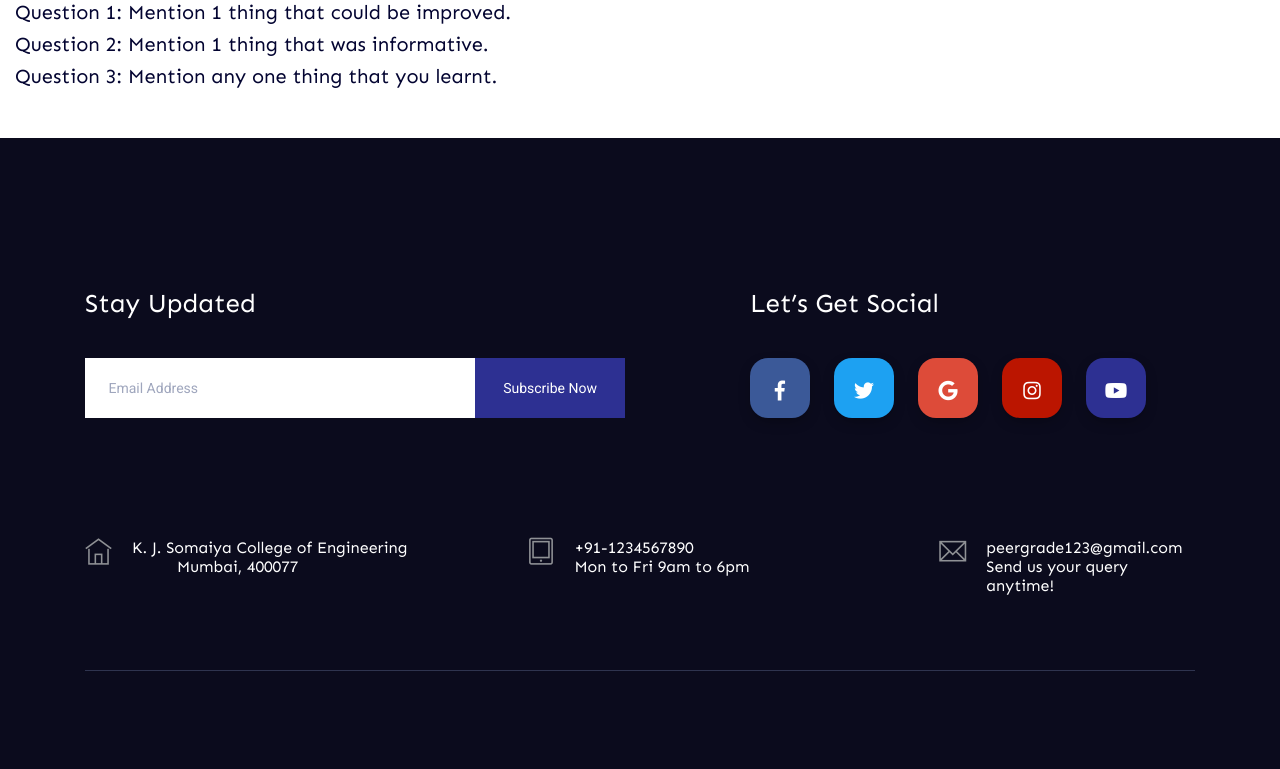
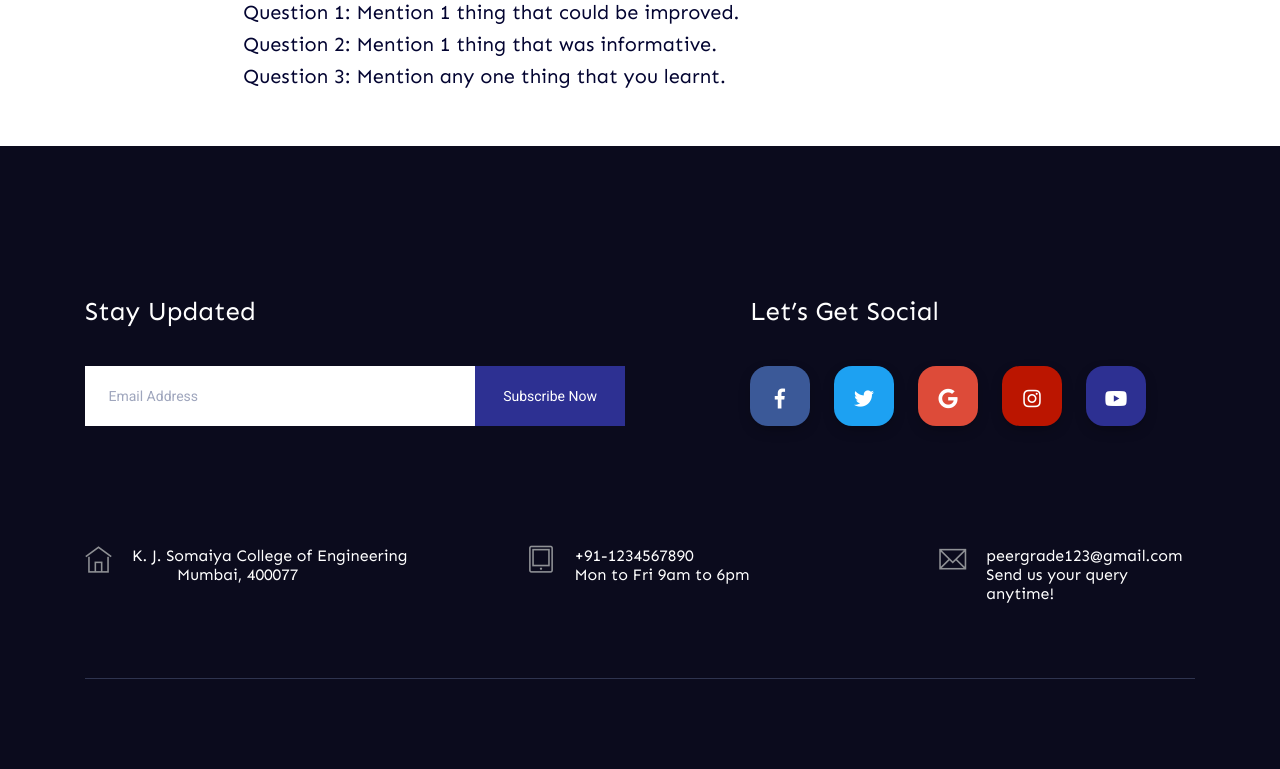
Before and after one commit to vaibhavvasani/Distributed_Peer_Review_of_submission, a Django app: template courses/templates/courses/view_feedback.html in a window 1280 px wide; the page is wider, and only the part inside the window is pictured. Shown: the part 169-938 px from the top of that part. Before the commit the page ends 840 px from the top of that part, so only its background shows below. Run offline with Django 3.2, Linux system fonts and the light colour scheme; the template is opened without the code that fills it, so the values that code supplies are empty; some libraries are stand-ins or nearby versions.

Commit message:
viewfeedback

```diff
--- a/courses/templates/courses/view_feedback.html
+++ b/courses/templates/courses/view_feedback.html
@@ -93,7 +93,9 @@
     </div>
     <!-- Header End -->
   </header>
-
+  <div class="container-fluid">
+      <div class="row-content row">
+        <div class="offset-md-2 col-md-12 col-md-8 ">
             <div class="col-md-8">
                 <h5>Question 1: Mention 1 thing that could be improved. </h5>
                     {% for peer in peers %}
@@ -105,12 +107,16 @@
                     {% for peer in peers %}
                 <p>Feedback : {{ peer.question2 }}</p>
                 {% endfor %}
-            </div>            <div class="col-md-8">
+            </div>
+            <div class="col-md-8">
                 <h5>Question 3: Mention any one thing that you learnt. </h5>
                 {% for peer in peers %}
                 <p>Feedback : {{ peer.question3 }}</p>
                 {% endfor %}
             </div>
+          </div>
+          </div>
+      </div>
 
 
 
--- a/peergrade/settings.py
+++ b/peergrade/settings.py
@@ -98,7 +98,7 @@ DATABASES = {
         'ENGINE': 'django.db.backends.postgresql_psycopg2',
         'NAME': "ppergradeview-system",
         'USER': "postgres",
-        'PASSWORD': "0000",
+        'PASSWORD': "Password",
         'HOST': "localhost",
         'PORT': "5432"
     }
```
